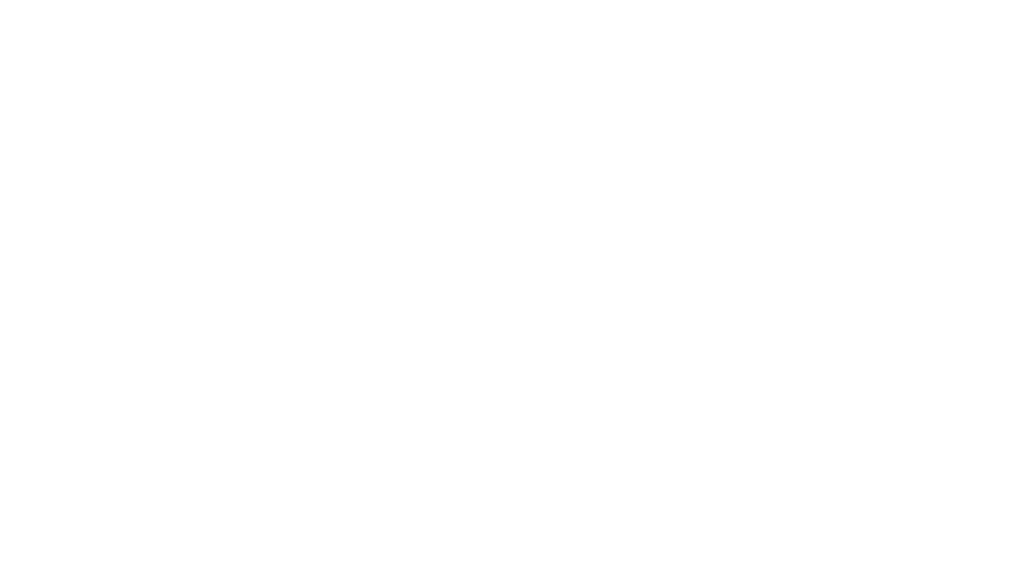
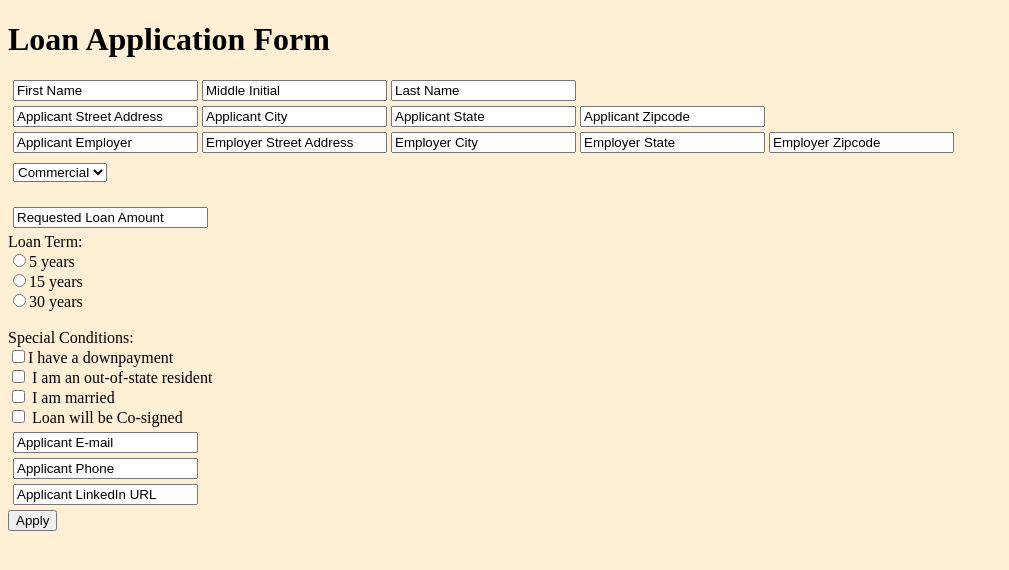
Before and after one commit to jkillz2020/bank-form-2, a plain HTML site: page index.html in a window 1280 px wide. Shown: the whole page, without its empty margins (0-1009 px from the left). Drawn offline with Linux system fonts and the light colour scheme.

Commit message:
add all required forms plus extra styling

```diff
--- a/index.html
+++ b/index.html
@@ -6,6 +6,62 @@
   <link rel="stylesheet" type="text/css" href="main.css">
 </head>
 <body>
-
+  <header><h1>Loan Application Form</h1></header>
+  <div>
+    <form class="applicant-info">
+      <input type="text" name="FirstName" value="First Name">
+      <input type="text" name="MiddleInitial" value="Middle Initial">
+      <input type="text" name="LastName" value="Last Name">
+    </form>
+    <form class="address-info">
+      <input type="text" name="StreetAddress" value="Applicant Street Address">
+      <input type="text" name="City" value="Applicant City">
+      <input type="text" name="State" value="Applicant State">
+      <input type="text" name="Zipcode" value="Applicant Zipcode">
+    </form>
+    <form class="employer-info">
+      <input type="text" name="Employer" value="Applicant Employer">
+      <input type="text" name="EmployerStreet" value="Employer Street Address">
+      <input type="text" name="EmployerCity" value="Employer City">
+      <input type="text" name="EmployerState" value="Employer State">
+      <input type="text" name="EmployerZipcode" value="Employer Zipcode">
+    </form>
+    <form class="loan-type">
+      <select name="select" value="Select One">
+        <option value="value1">Commercial</option>
+        <option value="value2">Real Estate</option>
+        <option value="value3">Personal</option>
+        <option value="value4">Mortgage</option>
+      </select>
+    </form>
+    <form class="loan-amt">
+      <input class="loan-input" type="text" name="loanamt" value="Requested Loan Amount">
+    </form>
+    <form>
+      <label>Loan Term:</label><br>
+      <input type="radio" name="term" value="5 years">5 years<br>
+      <input type="radio" name="term" value="15 years">15 years<br>
+      <input type="radio" name="term" value="30 years">30 years<br>
+    </form>
+    <br>
+    <form>
+      <label>Special Conditions:</label><br>
+      <label>
+      <input type="checkbox" id="chbox1" value="dwnpymnt">I have a downpayment</label><br>
+      <input type="checkbox" id="chbox2" value="outofstate"> <label for="chbox2">I am an out-of-state resident</label><br>
+      <input type="checkbox" id="chbox3" value="married"> <label for="chbox3">I am married<br></label>
+      <input type="checkbox" id="chbox4" value="cosign"> <label for="chbox4">Loan will be Co-signed</label><br>
+    </form>
+    <form class="email">
+      <input type="email" name="appemail" value="Applicant E-mail">
+    </form>
+    <form class="phone">
+      <input type="tel" name="apptel" value="Applicant Phone">
+    </form>
+    <form class="url">
+      <input type="url" name="linkedin" value="Applicant LinkedIn URL">
+    </form>
+  </div>
+  <button type="submit">Apply</button>
 </body>
 </html>
--- a/main.css
+++ b/main.css
@@ -0,0 +1,42 @@
+body{
+  background-color: papayawhip;
+}
+
+.applicant-info{
+  margin: 5px;
+}
+
+.address-info{
+  margin: 5px;
+}
+
+.employer-info{
+  margin: 5px;
+}
+
+.loan-type{
+  margin-bottom: 25px;
+  margin-left: 5px;
+  margin-top:10px;
+}
+
+.loan-amt{
+  margin: 5px;
+  padding-right: 5px;
+}
+
+.loan-input{
+  padding-right: 12px;
+}
+
+.email{
+  margin: 5px;
+}
+
+.phone{
+  margin: 5px;
+}
+
+.url{
+  margin: 5px;
+}
```
